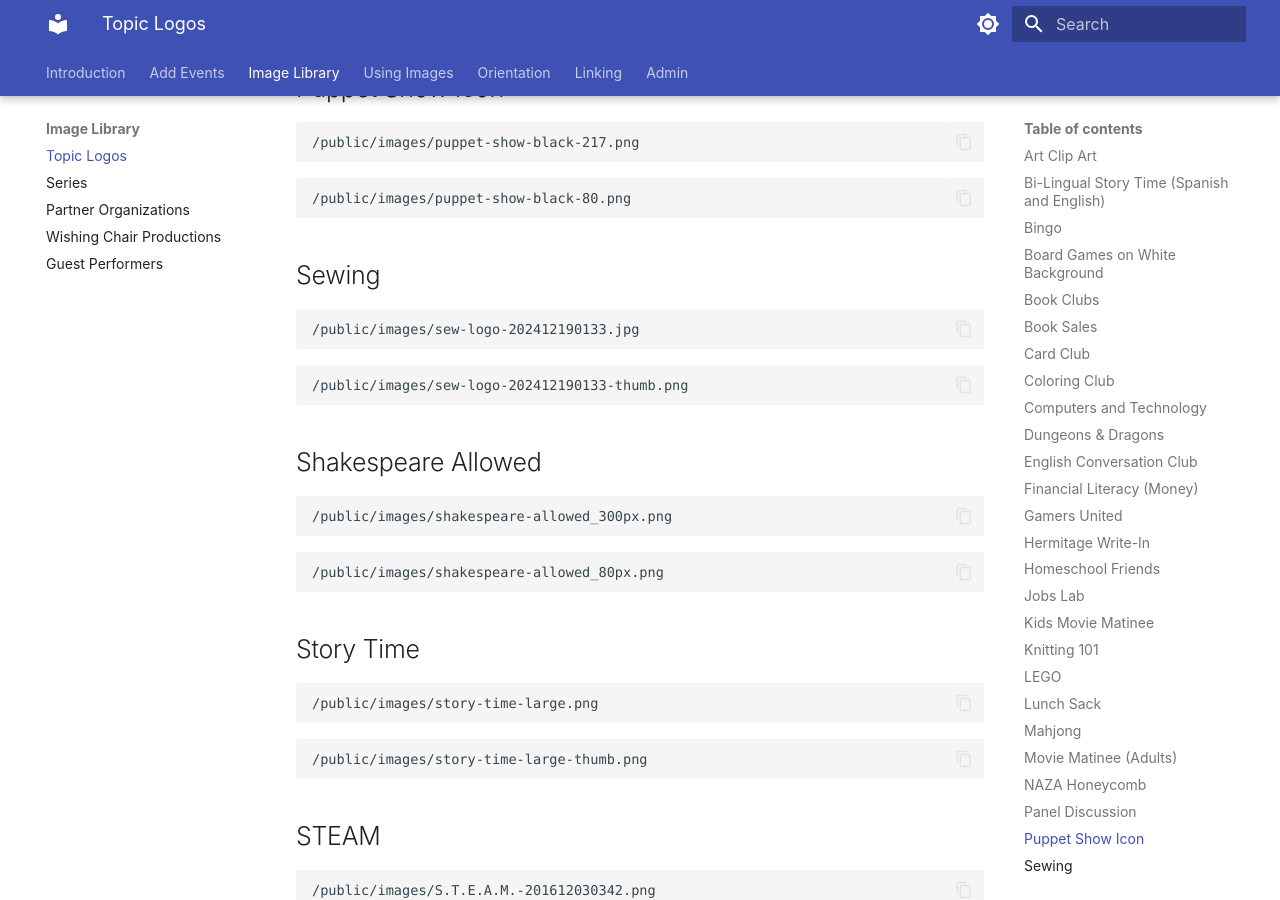
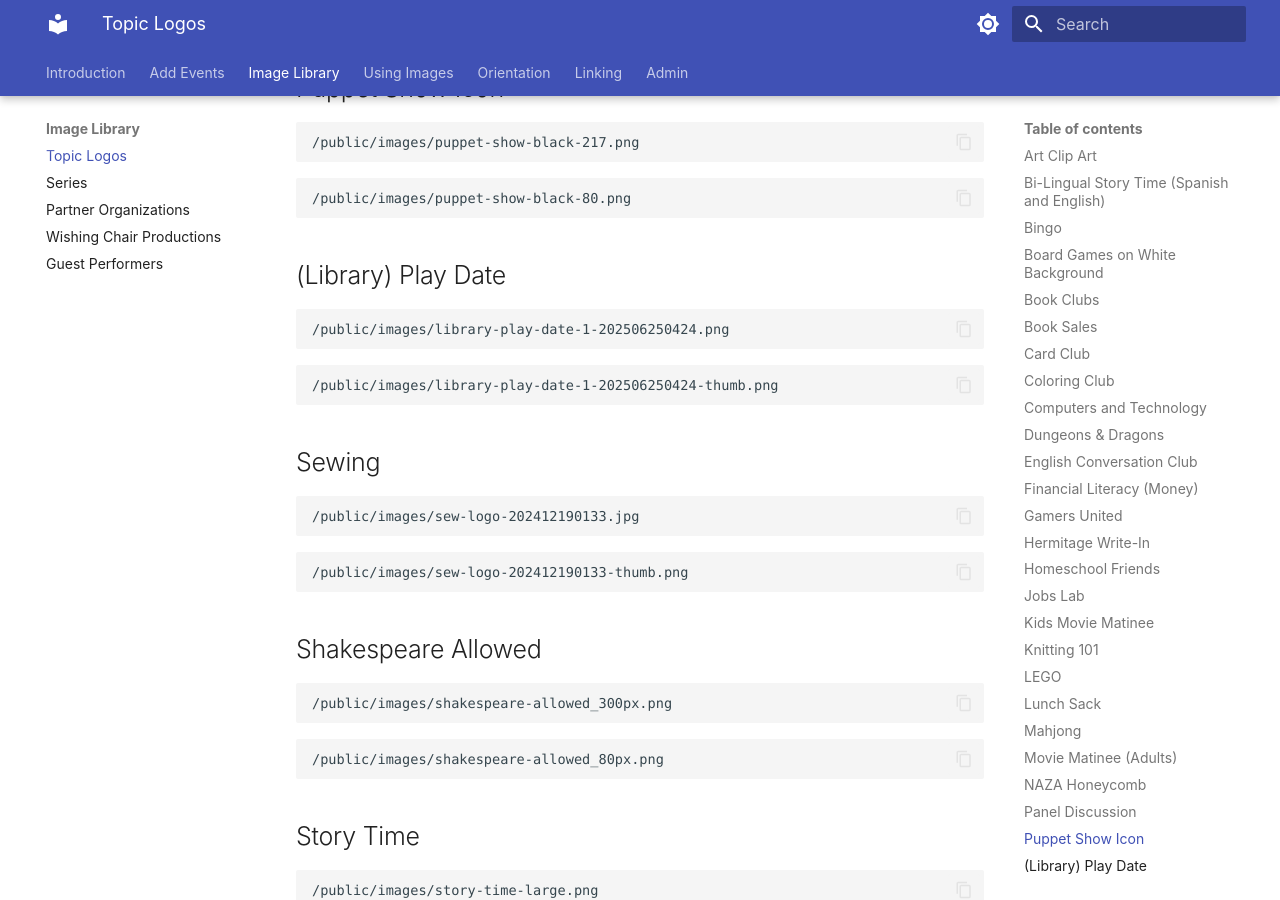
Before and after one commit to Nashville-Public-Library/bedework-docs, an MkDocs documentation site: the page built from docs/image-library/topic-logos.md, in a window 1280 px wide and 900 px high, scrolled down 4743 px. Built offline with MkDocs 1.6.1 and Material for MkDocs 9.7.7, drawn with Linux system fonts in a browser that asks for light colours.

Commit message:
add library play date

````diff
--- a/docs/image-library/topic-logos.md
+++ b/docs/image-library/topic-logos.md
@@ -259,6 +259,16 @@ Hermitage Write-In
 /public/images/puppet-show-black-80.png
 ```
 
+## (Library) Play Date
+
+```text
+/public/images/library-play-date-1-202506250424.png
+```
+
+```text
+/public/images/library-play-date-1-202506250424-thumb.png
+```
+
 ## Sewing
 
 ```text
````
